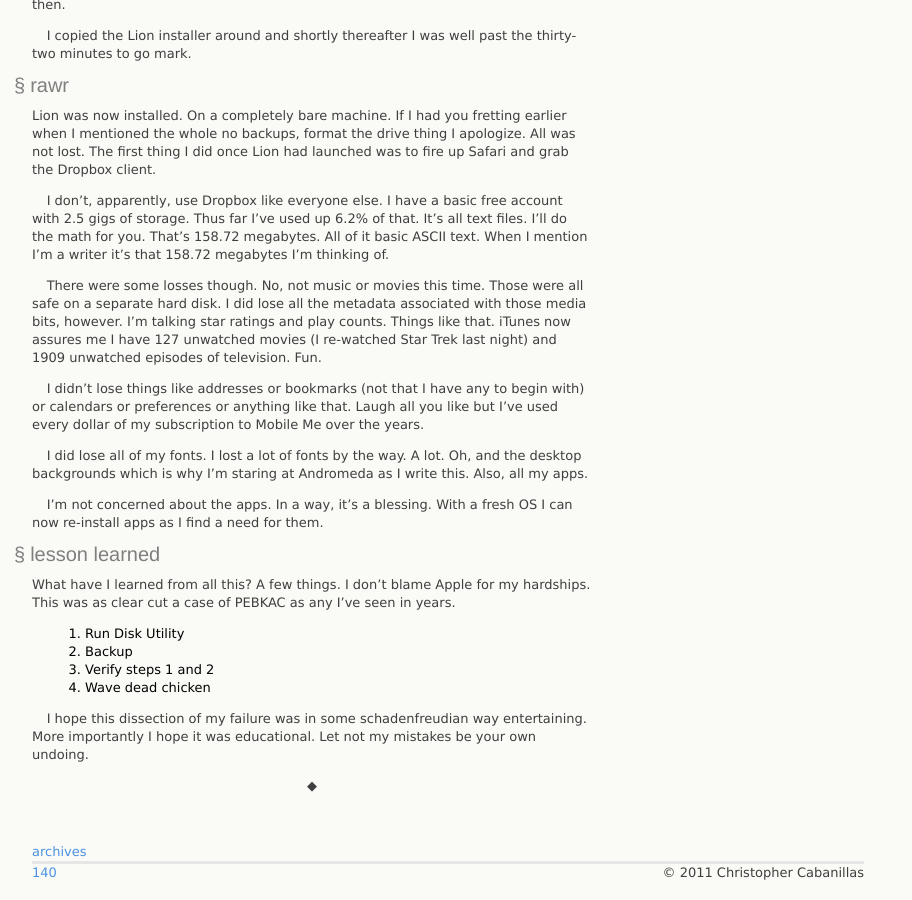
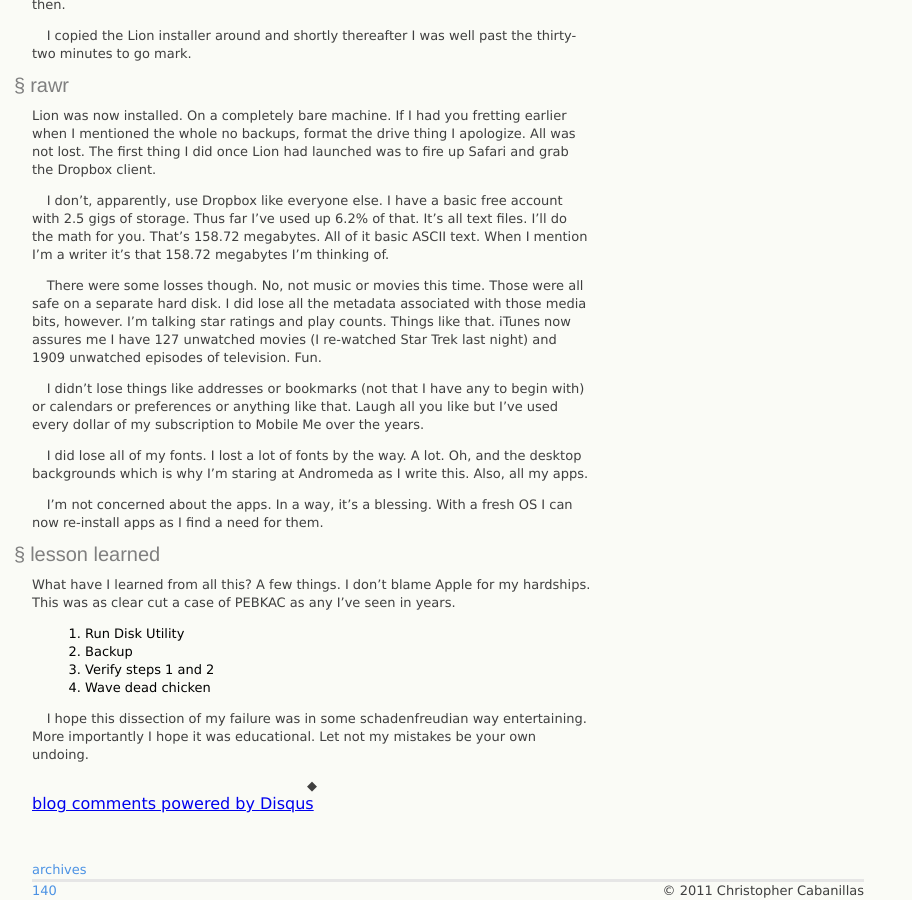
Before and after one commit to crcabanillas/rb, a Jekyll site: the page built from index.html, in a window 1280 px wide and 900 px high, scrolled down 1989 px. Shown: the whole window, without its empty margins (0-912 px from the left). Built offline with Jekyll 4.4.1, drawn with Linux system fonts in a browser that asks for light colours; the list of posts is cut into pages by our own code; comment, search, counter and statistics services are not loaded; some of the changed lines change nothing that is shown.

Commit message:
adding disqus

```diff
--- a/_includes/post.html
+++ b/_includes/post.html
@@ -29,5 +29,23 @@
   <footer>
     <p>&#x25C6;</p>
   </footer>
+</article>
 
-</article>
+<div id="disqus_thread"></div>
+<script type="text/javascript">
+    /* * * CONFIGURATION VARIABLES: EDIT BEFORE PASTING INTO YOUR WEBPAGE * * */
+    var disqus_shortname = 'restiffbard'; // required: replace example with your forum shortname
+
+    // The following are highly recommended additional parameters. Remove the slashes in front to use.
+    // var disqus_identifier = 'unique_dynamic_id_1234';
+    // var disqus_url = 'http://example.com/permalink-to-page.html';
+
+    /* * * DON'T EDIT BELOW THIS LINE * * */
+    (function() {
+        var dsq = document.createElement('script'); dsq.type = 'text/javascript'; dsq.async = true;
+        dsq.src = 'http://' + disqus_shortname + '.disqus.com/embed.js';
+        (document.getElementsByTagName('head')[0] || document.getElementsByTagName('body')[0]).appendChild(dsq);
+    })();
+</script>
+<noscript>Please enable JavaScript to view the <a href="http://disqus.com/?ref_noscript">comments powered by Disqus.</a></noscript>
+<a href="http://disqus.com" class="dsq-brlink">blog comments powered by <span class="logo-disqus">Disqus</span></a>
```
Also changed, not shown: 6 other files.
